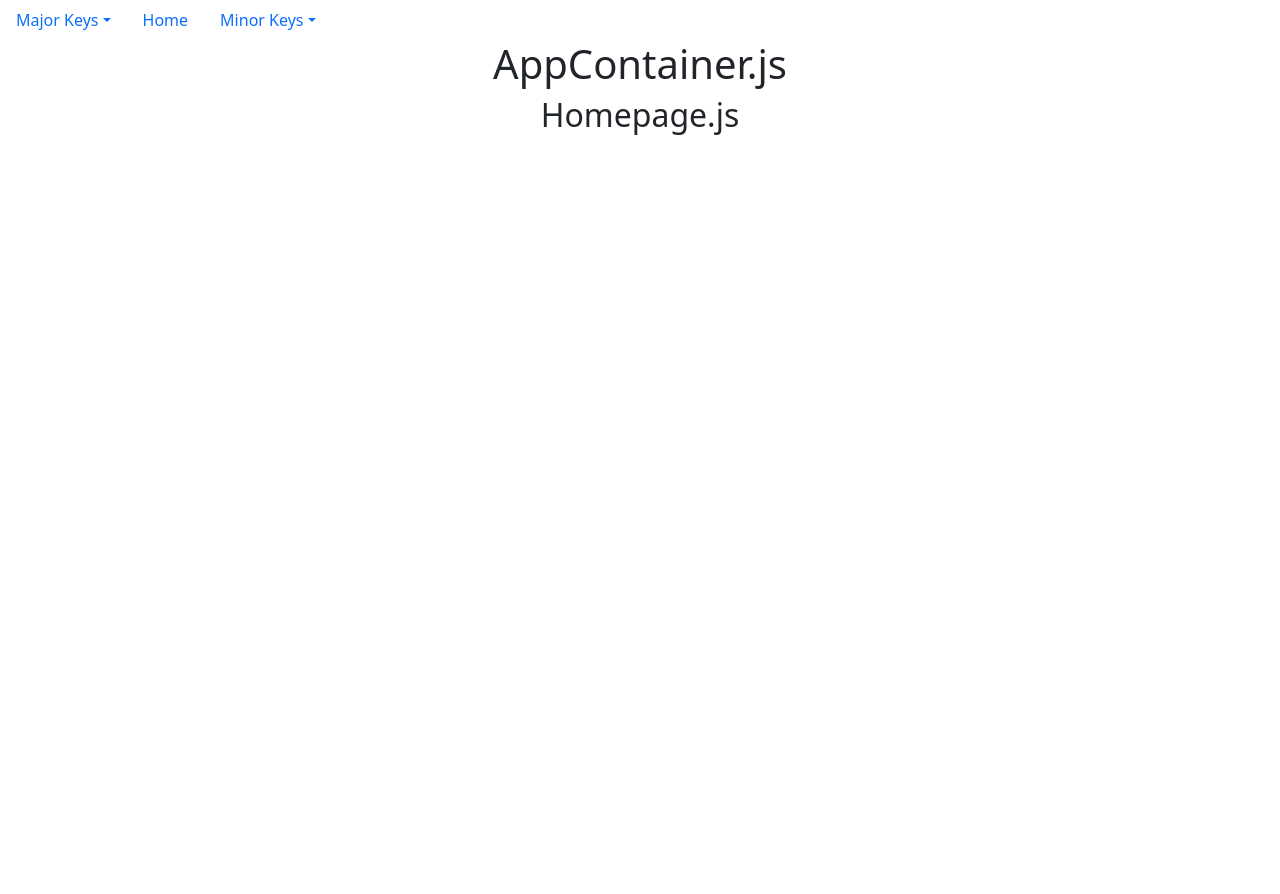
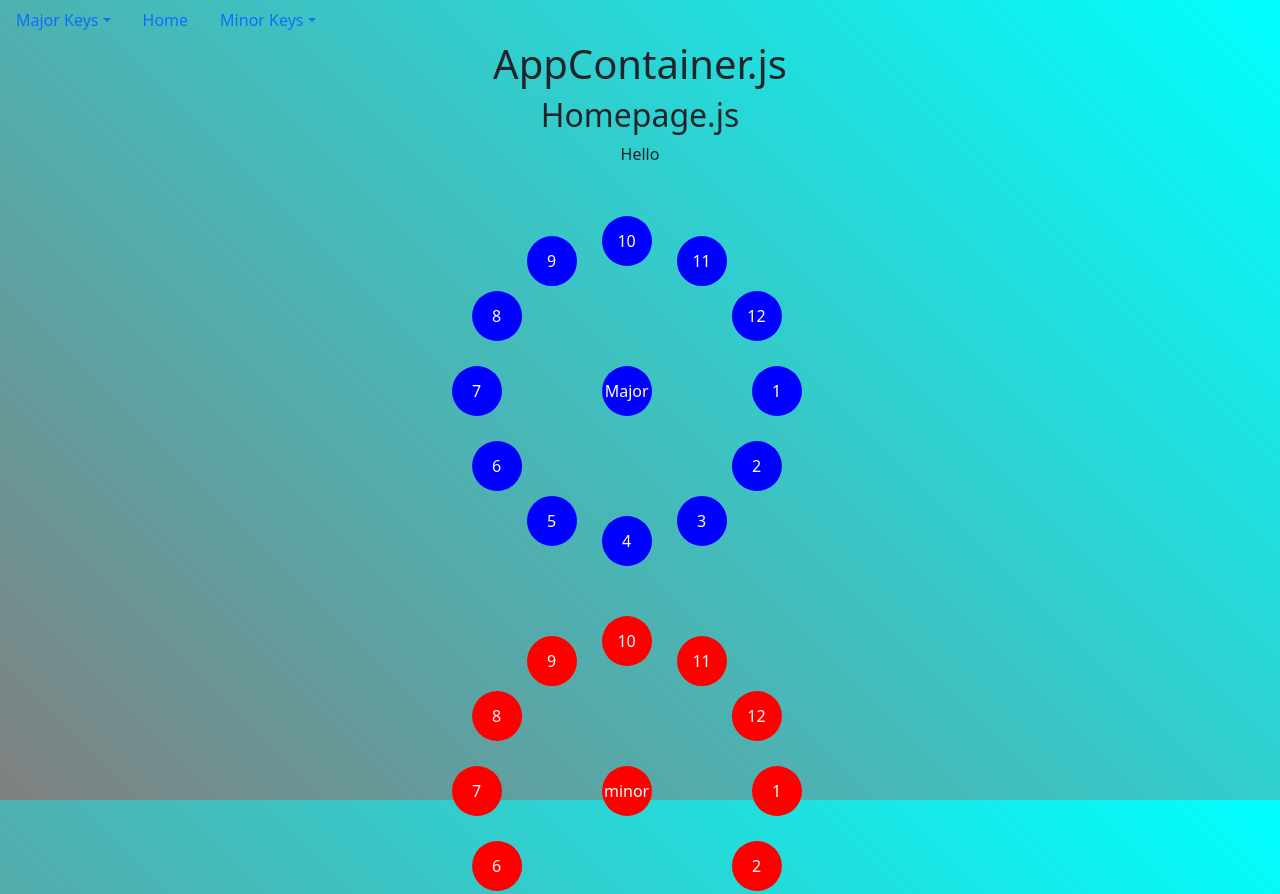
Before and after one commit to jminor90/circle-of-fifths, a React (Create React App) app: page / in a window 1280 px wide. Shown: the top 894 px of the page. Before the commit the page ends 800 px from the top, so only its background shows below. Built offline with nearby package versions, Linux system fonts and the light colour scheme.

Commit message:
Experimental styling, needs some fine tuning though

```diff
--- /dev/null
+++ b/src/pages/Homepage.css
@@ -0,0 +1,153 @@
+body {
+  min-height: 100vh;
+  background: linear-gradient(45deg, gray, aqua);
+
+}
+
+
+
+.god-container{
+  display: flex;
+  justify-content: center;
+  align-items: center;
+  flex-direction: column;
+  position: absolute;
+
+  margin-top: 200px;
+  margin-left: 47%;
+
+}
+
+.major-container{
+  width: 300px;
+  height: 300px;
+  margin-bottom: 100px;
+
+}
+
+.major-item {
+  position: absolute;
+  width: 50px;
+  height: 50px;
+  border-radius: 50%;
+  background-color: blue;
+  color: white;
+  text-align: center;
+  line-height: 50px;
+}
+
+.major-item:nth-child(1) {
+  transform: rotate(0deg) translate(150px) rotate(0deg);
+}
+
+.major-item:nth-child(2) {
+  transform: rotate(30deg) translate(150px) rotate(-30deg);
+}
+
+.major-item:nth-child(3) {
+  transform: rotate(60deg) translate(150px) rotate(-60deg);
+}
+
+.major-item:nth-child(4) {
+  transform: rotate(90deg) translate(150px) rotate(-90deg);
+}
+
+.major-item:nth-child(5) {
+  transform: rotate(120deg) translate(150px) rotate(-120deg);
+}
+
+.major-item:nth-child(6) {
+  transform: rotate(150deg) translate(150px) rotate(-150deg);
+}
+
+.major-item:nth-child(7) {
+  transform: rotate(180deg) translate(150px) rotate(-180deg);
+}
+
+.major-item:nth-child(8) {
+  transform: rotate(210deg) translate(150px) rotate(-210deg);
+}
+
+.major-item:nth-child(9) {
+  transform: rotate(240deg) translate(150px) rotate(-240deg);
+}
+
+.major-item:nth-child(10) {
+  transform: rotate(270deg) translate(150px) rotate(-270deg);
+}
+
+.major-item:nth-child(11) {
+  transform: rotate(300deg) translate(150px) rotate(-300deg);
+}
+
+.major-item:nth-child(12) {
+  transform: rotate(330deg) translate(150px) rotate(-330deg);
+}
+
+
+/* Minor Keys */
+.minor-container{
+  width: 300px;
+  height: 300px;
+
+
+}
+
+.minor-item {
+  position: absolute;
+  width: 50px;
+  height: 50px;
+  border-radius: 50%;
+  background-color: red;
+  color: white;
+  text-align: center;
+  line-height: 50px;
+}
+
+.minor-item:nth-child(1) {
+  transform: rotate(0deg) translate(150px) rotate(0deg);
+}
+
+.minor-item:nth-child(2) {
+  transform: rotate(30deg) translate(150px) rotate(-30deg);
+}
+
+.minor-item:nth-child(3) {
+  transform: rotate(60deg) translate(150px) rotate(-60deg);
+}
+
+.minor-item:nth-child(4) {
+  transform: rotate(90deg) translate(150px) rotate(-90deg);
+}
+
+.minor-item:nth-child(5) {
+  transform: rotate(120deg) translate(150px) rotate(-120deg);
+}
+
+.minor-item:nth-child(6) {
+  transform: rotate(150deg) translate(150px) rotate(-150deg);
+}
+
+.minor-item:nth-child(7) {
+  transform: rotate(180deg) translate(150px) rotate(-180deg);
+}
+
+.minor-item:nth-child(8) {
+  transform: rotate(210deg) translate(150px) rotate(-210deg);
+}
+
+.minor-item:nth-child(9) {
+  transform: rotate(240deg) translate(150px) rotate(-240deg);
+}
+
+.minor-item:nth-child(10) {
+  transform: rotate(270deg) translate(150px) rotate(-270deg);
+}
+
+.minor-item:nth-child(11) {
+  transform: rotate(300deg) translate(150px) rotate(-300deg);
+}
+
+.minor-item:nth-child(12) {
+  transform: rotate(330deg) translate(150px) rotate(-330deg);
+}
--- a/src/pages/Homepage.js
+++ b/src/pages/Homepage.js
@@ -1,10 +1,49 @@
-import data from '../assets/data/data.json'
+import './Homepage.css'
 
 export default function Homepage() {
   // console.log("You are a bold one")
   // console.log(data)
 
   return (
-    <h2>Homepage.js</h2>
+    <>
+      <h2>Homepage.js</h2>
+      <div>Hello</div>
+      <div class="god-container">
+        <div class="all-container">
+          <div class="major-container">
+            <div class="major-item">1</div>
+            <div class="major-item">2</div>
+            <div class="major-item">3</div>
+            <div class="major-item">4</div>
+            <div class="major-item">5</div>
+            <div class="major-item">6</div>
+            <div class="major-item">7</div>
+            <div class="major-item">8</div>
+            <div class="major-item">9</div>
+            <div class="major-item">10</div>
+            <div class="major-item">11</div>
+            <div class="major-item">12</div>
+            <div class="major-item">Major</div>
+          </div>
+        </div>
+        <div class="another-container">
+          <div class="minor-container">
+            <div class="minor-item">1</div>
+            <div class="minor-item">2</div>
+            <div class="minor-item">3</div>
+            <div class="minor-item">4</div>
+            <div class="minor-item">5</div>
+            <div class="minor-item">6</div>
+            <div class="minor-item">7</div>
+            <div class="minor-item">8</div>
+            <div class="minor-item">9</div>
+            <div class="minor-item">10</div>
+            <div class="minor-item">11</div>
+            <div class="minor-item">12</div>
+            <div class="minor-item">minor</div>
+          </div>
+        </div>
+      </div>
+    </>
   )
 }
```
